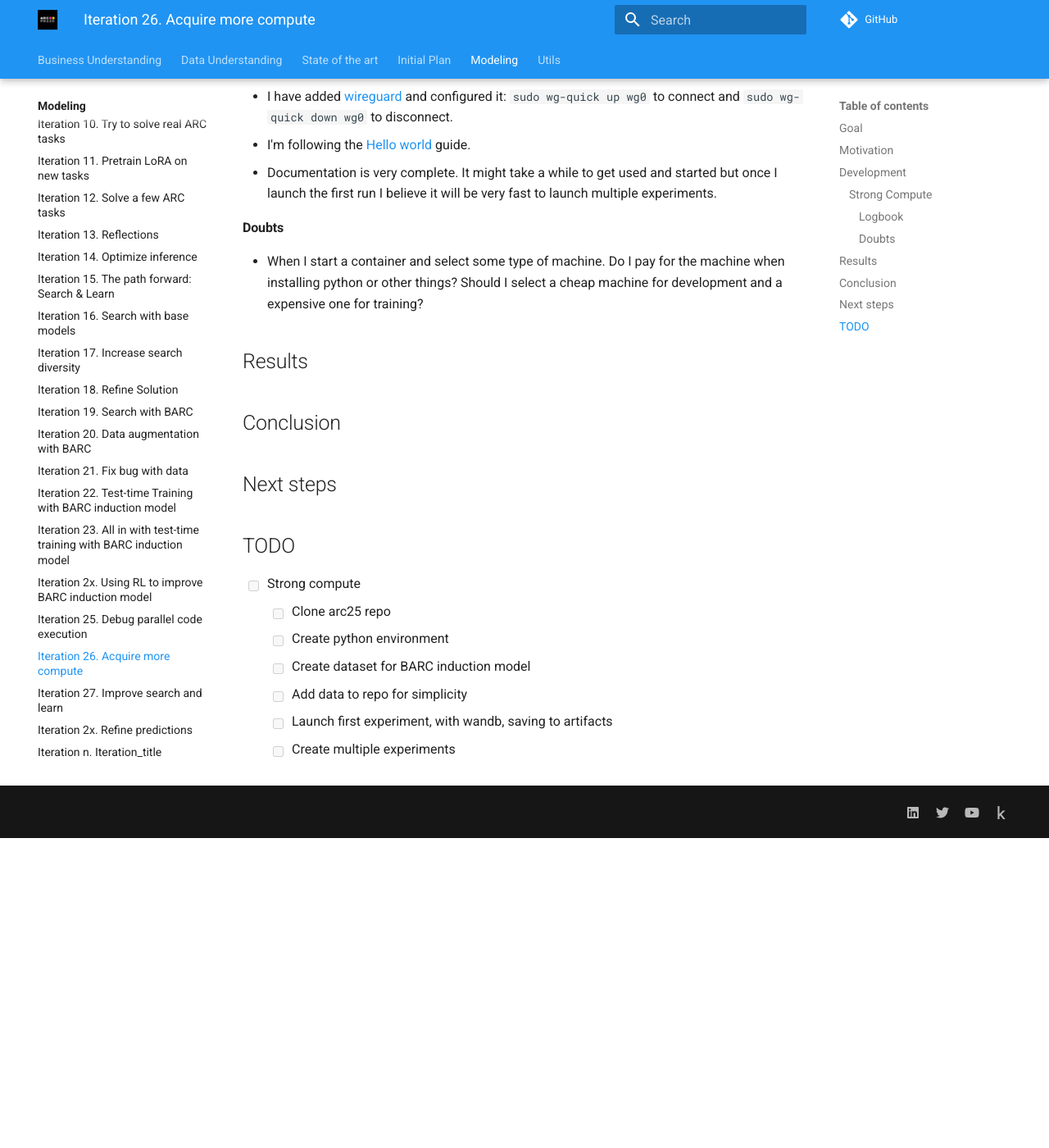
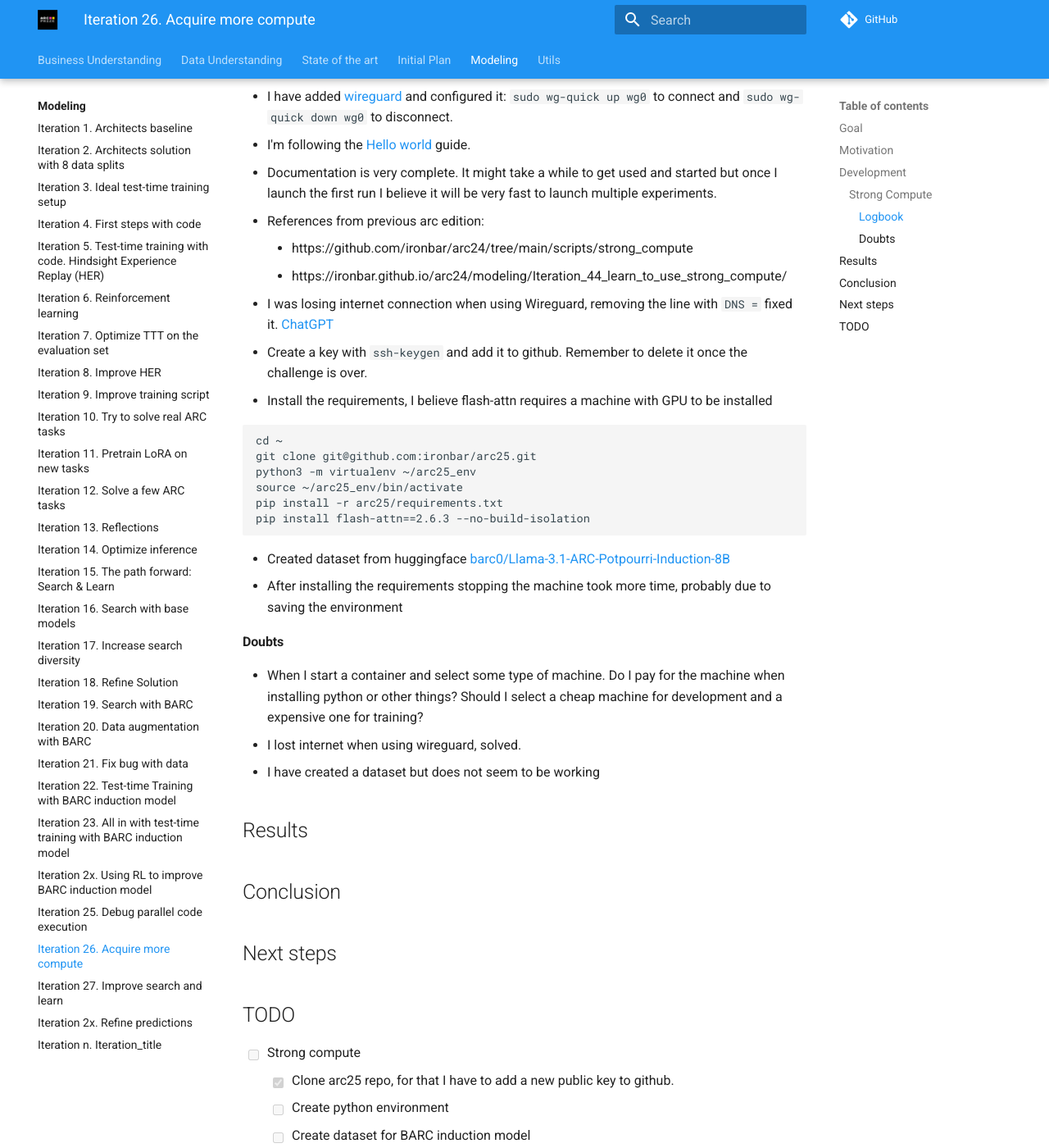
Before and after one commit to ironbar/arc25, an MkDocs documentation site: the page built from docs/modeling/Iteration_26_more_compute.md, in a window 1280 px wide and 1400 px high, scrolled down 1424 px. Shown: the whole window at 82% size. Built offline with MkDocs 1.6.1 and Material for MkDocs 9.7.7, drawn with Linux system fonts in a browser that asks for light colours; comment, search, counter and statistics services are not loaded; before the commit the page ends 2446 px from its top, so only the background shows below that.

````diff
--- a/docs/modeling/Iteration_26_more_compute.md
+++ b/docs/modeling/Iteration_26_more_compute.md
@@ -57,10 +57,30 @@ Notes from meeting with Adam:
 - I'm following the [Hello world](https://docs.strongcompute.com/getting-started/2.-hello-world-training-example) guide.
 - Documentation is very complete. It might take a while to get used and started but once I launch the
 first run I believe it will be very fast to launch multiple experiments.
+- References from previous arc edition:
+  - https://github.com/ironbar/arc24/tree/main/scripts/strong_compute
+  - https://ironbar.github.io/arc24/modeling/Iteration_44_learn_to_use_strong_compute/
+- I was losing internet connection when using Wireguard, removing the line with `DNS = ` fixed it. [ChatGPT](https://chatgpt.com/c/68da8cb6-22f8-8328-9388-b559f2872c8c)
+- Create a key with `ssh-keygen` and add it to github. Remember to delete it once the challenge is over.
+- Install the requirements, I believe flash-attn requires a machine with GPU to be installed
+
+```bash
+cd ~
+git clone git@github.com:ironbar/arc25.git
+python3 -m virtualenv ~/arc25_env
+source ~/arc25_env/bin/activate
+pip install -r arc25/requirements.txt
+pip install flash-attn==2.6.3 --no-build-isolation
+```
+
+- Created dataset from huggingface [barc0/Llama-3.1-ARC-Potpourri-Induction-8B](https://huggingface.co/barc0/Llama-3.1-ARC-Potpourri-Induction-8B)
+- After installing the requirements stopping the machine took more time, probably due to saving the environment
 
 #### Doubts
 
 - When I start a container and select some type of machine. Do I pay for the machine when installing python or other things? Should I select a cheap machine for development and a expensive one for training?
+- I lost internet when using wireguard, solved.
+- I have created a dataset but does not seem to be working
 
 ## Results
 
@@ -71,7 +91,7 @@ first run I believe it will be very fast to launch multiple experiments.
 ## TODO
 
 - [ ] Strong compute
-  - [ ] Clone arc25 repo
+  - [x] Clone arc25 repo, for that I have to add a new public key to github.
   - [ ] Create python environment
   - [ ] Create dataset for BARC induction model
   - [ ] Add data to repo for simplicity
````
Also changed, not shown: 1 other file.
